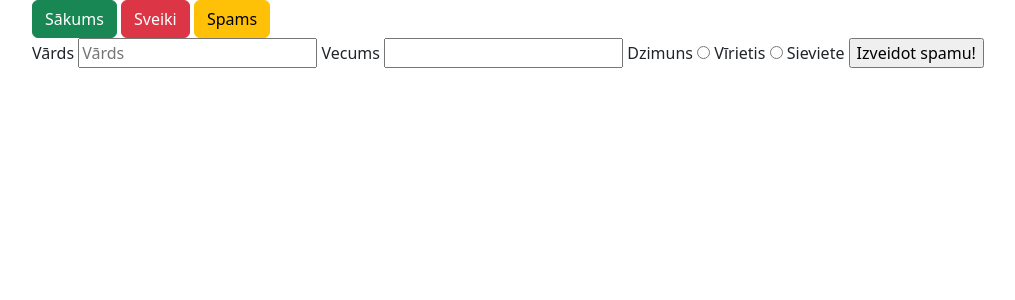
After one commit to dayanaaaaaaaa/test, a Flask app: page /spams in a window 1280 px wide. The commit adds this page. Shown: the top 300 px of the page, without its empty margins (50-1065 px from the left). Run offline with Flask 3, Linux system fonts and the light colour scheme.

Commit message:
miercoles 26

```diff
--- a/Anna.txt
+++ /dev/null
@@ -1,2 +0,0 @@
-Sveiki, Anna!
-Jūs esat laimējusi 280 EUR!
--- a/Jānis.txt
+++ /dev/null
@@ -1,2 +0,0 @@
-Sveiki, Jānis!
-Jūs esat laimējis 120 EUR!
--- a/Jēkabs.txt
+++ /dev/null
@@ -1,2 +0,0 @@
-Sveiki, Jēkabs!
-Jūs esat laimējis 160 EUR!
--- a/Kate.txt
+++ /dev/null
@@ -1,2 +0,0 @@
-Sveiki, Kate!
-Jūs esat laimējusi 120 EUR!
--- a/Marta.txt
+++ /dev/null
@@ -1,2 +0,0 @@
-Sveiki, Marta!
-Jūs esat laimējusi 330 EUR!
--- a/data.py
+++ b/data.py
@@ -41,3 +41,7 @@ def viss_spams():
             uztaisit_vienu_spamu(info[0], info[1], info[2])
 
 viss_spams()
+
+def pievienot_datus(vards, vecums, dzimums):
+    with open("vardi.txt", "a", encoding="utf-8") as f:
+        f.write(f"\n{vards} {vecums} {dzimums}")
--- a/main.py
+++ b/main.py
@@ -1,4 +1,5 @@
-from flask import Flask, render_template
+from flask import Flask, render_template, redirect, request
+from data import uztaisit_vienu_spamu, pievienot_datus
 
 app = Flask(__name__)
 
@@ -17,5 +18,20 @@ def sveiki_cits(vards1, uzvards1):
     uzvards = uzvards1
     return render_template("sveiki.html", name=vards, last=uzvards)
 
+@app.route("/spams")
+def spams():
+    return render_template("spams.html")
+
+@app.route("/veidot_spamu", methods=["POST"])
+def veidot():
+    name = request.form["vards"]
+    sex = request.form["dzimums"]
+    age = request.form["vecums"]
+    # uztaisit_vienu_spamu(name, age, sex)
+    pievienot_datus(name, age, sex)
+
+    return redirect("/spams")
+
+
 if __name__ == '__main__':
     app.run(port=5000)
--- /dev/null
+++ b/spams/234.txt
@@ -0,0 +1,2 @@
+Sveiki, 234!
+Jūs esat laimējis 2340 EUR!
--- /dev/null
+++ b/spams/dayana.txt
@@ -0,0 +1,2 @@
+Sveiki, dayana!
+Jūs esat laimējusi 170 EUR!
--- /dev/null
+++ b/templates/spams.html
@@ -0,0 +1,24 @@
+{% extends 'test.html'%}
+
+{% block tabs %} Spams {% endblock %}
+
+{% block saturs %}
+
+<form method="post" action="/veidot_spamu">
+    <label class="form-label"> Vārds </label>
+    <input type="text" name="vards" placeholder="Vārds">
+    <label class="form-label"> Vecums </label>
+    <input type="number" name = "vecums">
+    <label class="form-label"> Dzimuns</label>
+    <input type="radio" name = "dzimums" value = "v">
+    <label for="v">Vīrietis</label>
+    <input type="radio" name = "dzimums" value = "s">
+    <label for="s">Sieviete</label>
+    <input type="submit" value="Izveidot spamu!">
+</form>
+
+
+
+
+
+{% endblock %}
--- a/templates/test.html
+++ b/templates/test.html
@@ -12,6 +12,7 @@
         <div class="container">
             <a href="/"><button class="btn btn-success">Sākums</button></a>
             <a href="/sveiki"><button class="btn btn-danger">Sveiki</button></a>
+            <a href="/spams"><buttom class="btn btn-warning">Spams</buttom></a>
 
             {% block saturs%}
         <h1>Heading</h1>
--- a/vardi.txt
+++ b/vardi.txt
@@ -2,3 +2,4 @@ Marta 33 s
 Jānis 12 v
 Anna 28 s
 Jēkabs 16 v
+dayana 17 s
```
